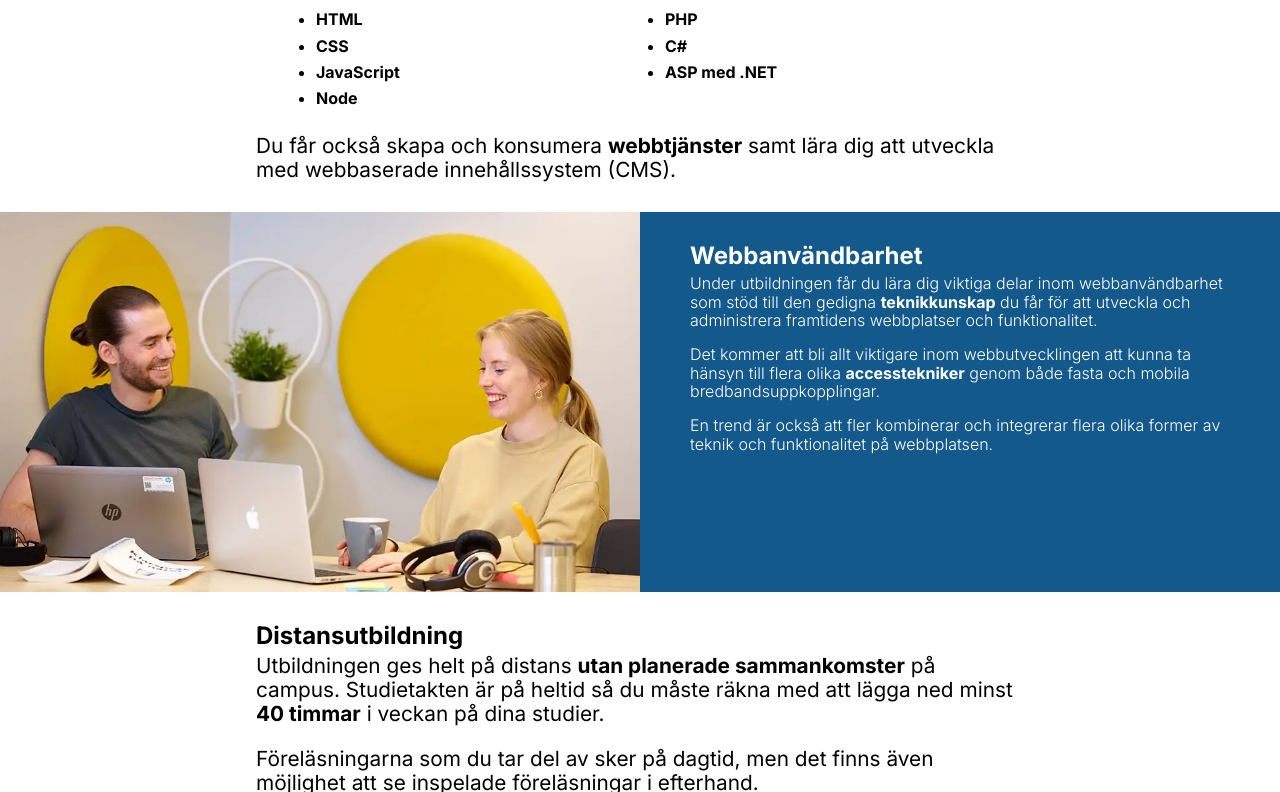
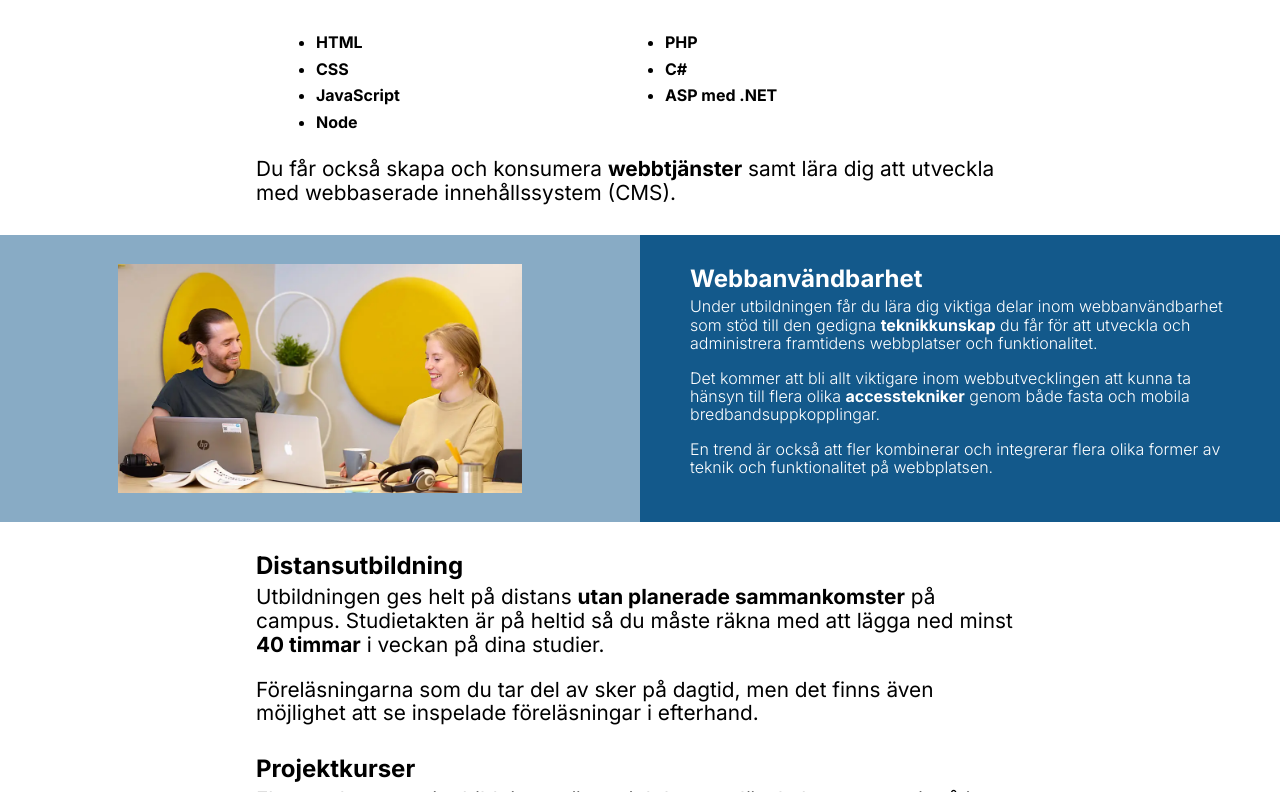
Before and after one commit to fridaternstrom-jpg/Lab2wa, a plain HTML site: page index.html in a window 1280 px wide. Shown: the part 1951-2743 px from the top of the page. Drawn offline with Linux system fonts and the light colour scheme.

Commit message:
Tried to get the media queries right for happy-compute

```diff
--- a/css/styles.css
+++ b/css/styles.css
@@ -195,7 +195,11 @@ nav ul {
     font-weight: 300;
 }
 
-.last-dark-p {
+#last-dark-p {
+    padding-bottom: 30px;
+}
+
+#dark-p-last {
     padding-bottom: 30px;
 }
 
@@ -219,10 +223,16 @@ nav ul {
     font-weight: 700;
 }
 
+#webcontainer {
+    background-color: var(--primaryaccent);
+    padding-top: 30px;
+}
+
 #happy-compute {
     width: 100%;
-    margin-top: 30px;
+    object-fit: contain;
     margin-bottom: 0;
+    display: block;
 }
 
 .bold-text {
@@ -360,19 +370,6 @@ footer p {
         line-height: 1.5;
     }
 
-    #webcontainer {
-        display: grid;
-        grid-template-columns: 1fr 1fr;
-        background-color: var(--primaryaccent);
-    }
-
-    #happy-compute {
-object-fit: cover;
-height: 550px;
-object-position: right;
-margin: 0;
-    }
-
     #quote-container picture {
         max-width: 450px;
     }
@@ -407,9 +404,17 @@ nav {
     padding: 20px 50px;
 }
 
-#happy-compute {
-    height: 400px;
-}
+#webcontainer {
+        display: grid;
+        grid-template-columns: 1fr 1fr;
+        background-color: var(--primaryaccent);
+        padding-top: 0;
+    }
+
+    #webcontainer picture {
+       align-self: center;
+       margin-left: 10px;
+    }
 
 #container-wide {
     display: flex;
@@ -454,6 +459,7 @@ nav {
     #container-wide {
         gap: 80px;
     }
+
 #infobox h2 {
     padding-right: 30px;
 }
@@ -470,8 +476,13 @@ nav {
         border-radius: 10px;
     }
 
-#happy-compute {
-    height: 380px;
+#webcontainer {
+    background-color: var(--lightaccent);
+}
+
+#webcontainer picture {
+   padding: 0;
+   margin: 0;
 }
 
 #after-edu-box {
--- a/index.html
+++ b/index.html
@@ -107,6 +107,8 @@
         <p class="cursive-p"> På kort tid förbereds du för att arbeta med webbutveckling i ditt yrke. </p>
         <p>Utbildningen ges på distans.</p>
     </article>
+
+    <!-- Behållare för bredare skärm, för att innehållet ska vara responsivt -->
     <div id="container-wide">
         <div id="exam-container">
             <div id="exam-infobox">
@@ -122,10 +124,11 @@
                 dess konsumenter. Framgångsrika webbplatser
                 skapas genom att användaren sätts i centrum i utvecklingsprocessen. </p>
 
-            <p class="last-dark-p">Det är viktigt att ta hänsyn till hur gränssnittet mellan användaren av en e-tjänst och tekniken som får
+            <p id="last-dark-p">Det är viktigt att ta hänsyn till hur gränssnittet mellan användaren av en e-tjänst och tekniken som får
                 den att fungera ska utformas. </p>
         </article>
     </div>
+
     <article class="info-article">
         <h2>Om utbildningen</h2>
         <p>Utbildningen är skräddarsydd för att ge dig alla <strong>verktyg</strong> som krävs för att arbeta med
@@ -134,6 +137,7 @@
         <p>Du får på kort tid kunskaper och lär dig arbeta med <strong>moderna ramverk</strong> och plattformar för
             utveckling och användande samt programmeringsspråken:</p>
 
+<!-- Lista uppdelad i två för snyggare layout -->
         <div id="programming-list">
             <ul>
                 <li>HTML</li>
@@ -151,6 +155,8 @@
         <p>Du får också skapa och konsumera <strong>webbtjänster</strong> samt lära dig att utveckla med webbaserade
             innehållssystem (CMS).</p>
     </article>
+
+    <!-- Behållar för användning vid bredare skärm -->
     <div id="webcontainer">
         <picture>
             <source srcset="images/img001-1000.webp 1000w" type="image/webp" sizes="100vw" media="(min-width: 600px)">
@@ -176,7 +182,7 @@ images/img001-small-600.webp 600w" type="image/webp" sizes="100vw">
                 <strong><span class="bold-text">accesstekniker</span></strong> genom både fasta och mobila
                 bredbandsuppkopplingar.
             </p>
-            <p class="last-dark-p">
+            <p id="dark-p-last">
                 En trend är också att fler kombinerar och integrerar flera olika former av teknik och funktionalitet på
                 webbplatsen.</p>
         </article>
@@ -232,6 +238,8 @@ images/marie-1000.webp 1000w" type="image/webp" sizes="(min-width: 600px) 40vw,
     </section>
 
 </main>
+
+<!-- Footer endast för syns skull -->
 <footer>
     <div id="footer-divider">
         <i class="fa-solid fa-envelope fa-xl"></i>
```
